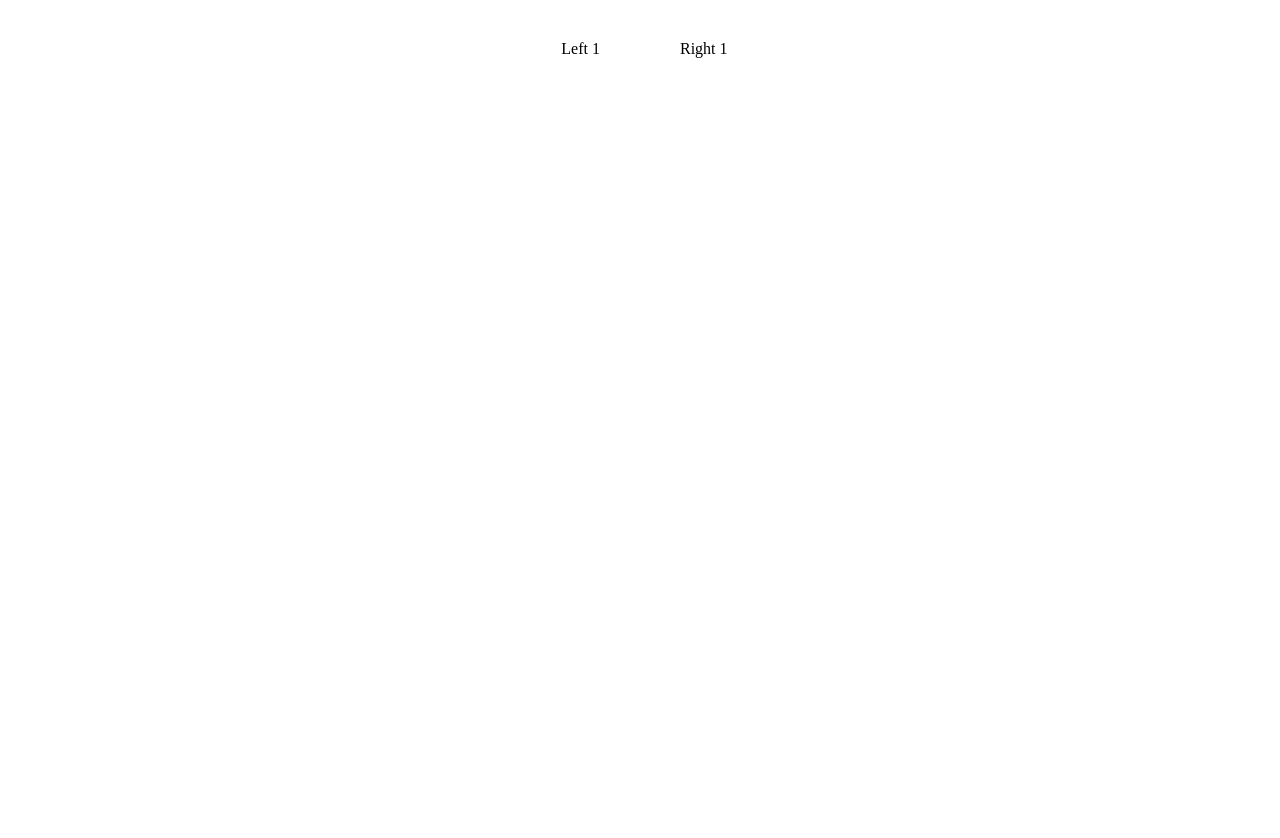
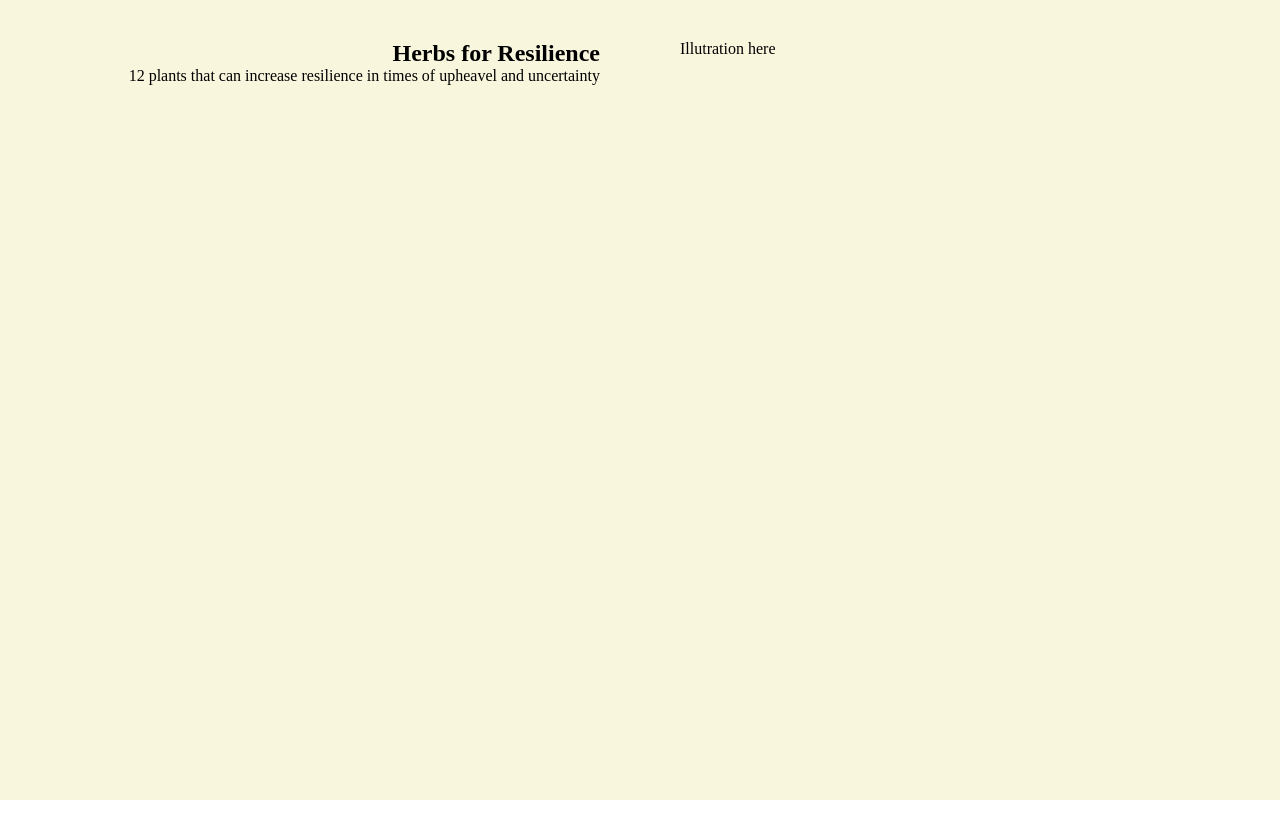
Before and after one commit to aylorbrown/herbs-resilience, a plain HTML site: page index.html in a window 1280 px wide. Shown: the top 838 px of the page. Drawn offline with Linux system fonts and the light colour scheme.

Commit message:
changes color slides in slide.js

```diff
--- a/index.html
+++ b/index.html
@@ -10,10 +10,11 @@
 <body>
     <section>
         <div>
-          Left 1
+          <h1>Herbs for Resilience</h1>
+          12 plants that can increase resilience in times of upheavel and uncertainty
         </div>
         <div>
-          Right 1
+          Illutration here
         </div>
       </section>
 
--- a/slide.js
+++ b/slide.js
@@ -33,15 +33,16 @@ const calculate = function () {
     leftDiv.style.transform = `translate(${-100 * pc}%, 0)`
     rightDiv.style.transform = `translate(${100 * pc}%, 0)`
 
-    // work out how gray between 0 and 255
-    // white is rgb(255, 255, 255)
-    // black is rgb(0, 0, 0)
-    // starting at white, 255, fading to black, 0
-    const gray = 255 - (255 * pc)
+    // work out differences between two oranges
+    // light orange is rgb(249, 246, 222)
+    // dark orange is rgb(217, 134, 1)
+    const r = 249 - (33 * pc)
+    const g = 246 - (112 * pc)
+    const b = 222 - (221 * pc)
 
     // rgb me up
-    leftDiv.style.backgroundColor = `rgb(${gray}, ${gray}, ${gray})`
-    rightDiv.style.backgroundColor = `rgb(${gray}, ${gray}, ${gray})`
+    leftDiv.style.backgroundColor = `rgb(${r}, ${g}, ${b})`
+    rightDiv.style.backgroundColor = `rgb(${r}, ${g}, ${b})`
   })
 }
 
```
